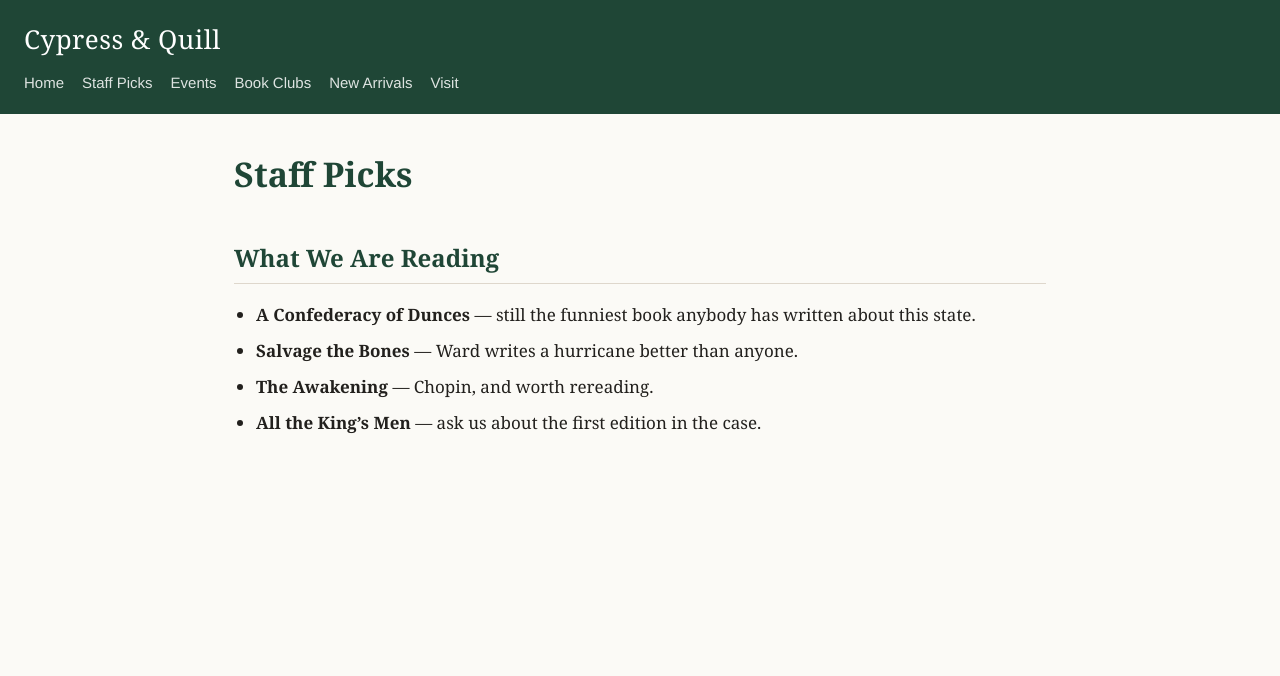
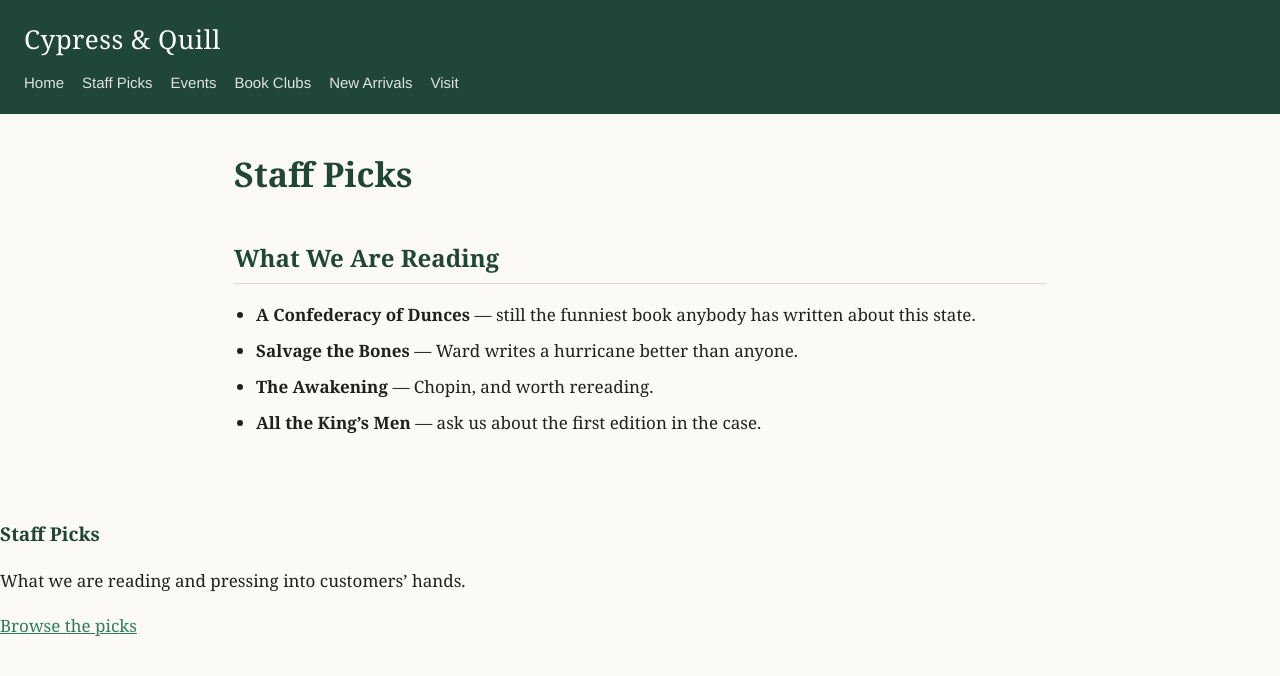
Before and after one commit to is-courses-practice-org/isds4125-f26-team-01, a plain HTML site: page staff-picks.html in a window 1280 px wide. Drawn offline with Linux system fonts and the light colour scheme.

Commit message:
add shop footer to staff-picks page

```diff
--- a/staff-picks.html
+++ b/staff-picks.html
@@ -41,7 +41,13 @@
   </main>
 
   <!-- STEP 3: the footer line goes here, just above </body> -->
-
+  <!-- Staff Picks card -->
+  <article>
+    <h3>Staff Picks</h3>
+    <p>What we are reading and pressing into customers&rsquo; hands.</p>
+    <a href="staff-picks.html">Browse the picks</a>
+  </article>
+  <!-- end Staff Picks card -->
 </body>
 
 </html>
```
